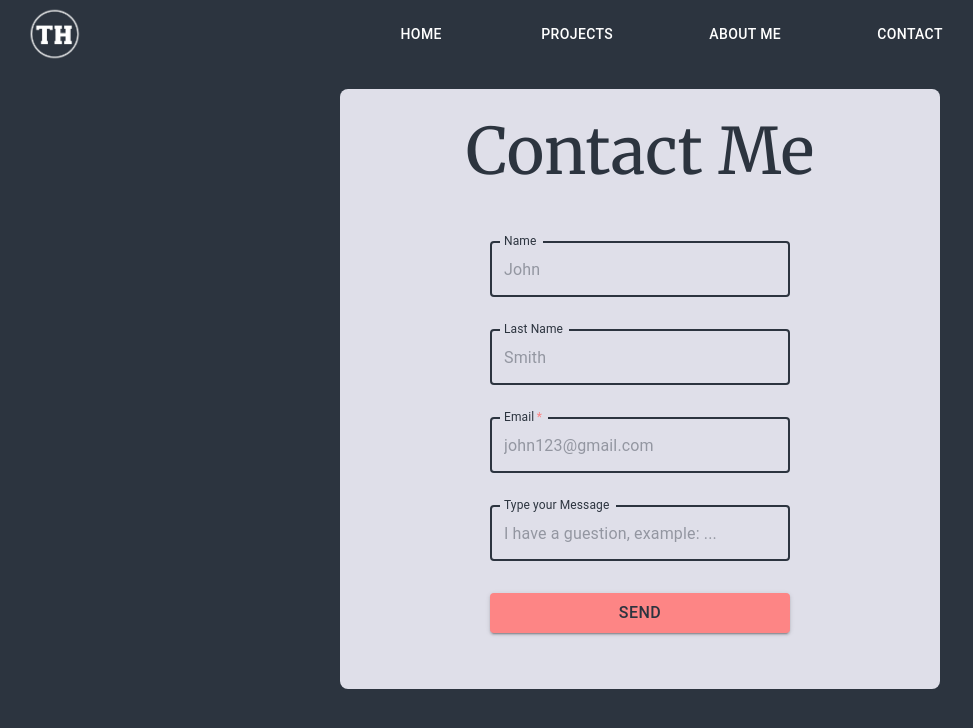
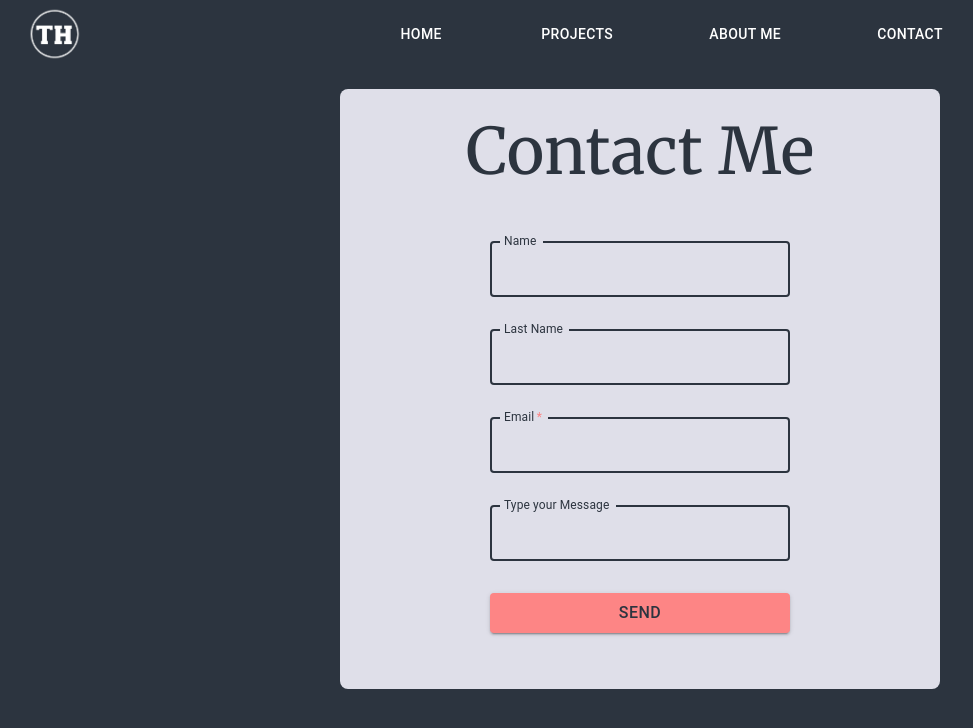
Before and after one commit to TomaszHanasz/portfolio, a React (Create React App) app: page /contact in a window 1280 px wide. Shown: the top 728 px of the page, without its empty margins (0-973 px from the left). Built offline with nearby package versions, Linux system fonts and the light colour scheme.

Commit message:
input placeholder update

```diff
--- a/src/containers/contact/Contact.jsx
+++ b/src/containers/contact/Contact.jsx
@@ -44,7 +44,6 @@ const Contact = () => {
             label="Name"
             color="primary"
             focused
-            placeholder="John"
             onChange={onChangeHandler}
             value={sendedMessage.name}
           />
@@ -65,7 +64,6 @@ const Contact = () => {
             label="Last Name"
             color="primary"
             focused
-            placeholder="Smith"
             onChange={onChangeHandler}
             value={sendedMessage.lastName}
           />
@@ -88,7 +86,6 @@ const Contact = () => {
             color="primary"
             focused
             required
-            placeholder="john123@gmail.com"
             onChange={onChangeHandler}
             value={sendedMessage.email}
           />
@@ -108,7 +105,6 @@ const Contact = () => {
             name="message"
             fullWidth
             label="Type your Message"
-            placeholder="I have a guestion, example: ..."
             color="primary"
             focused
             onChange={onChangeHandler}
```
